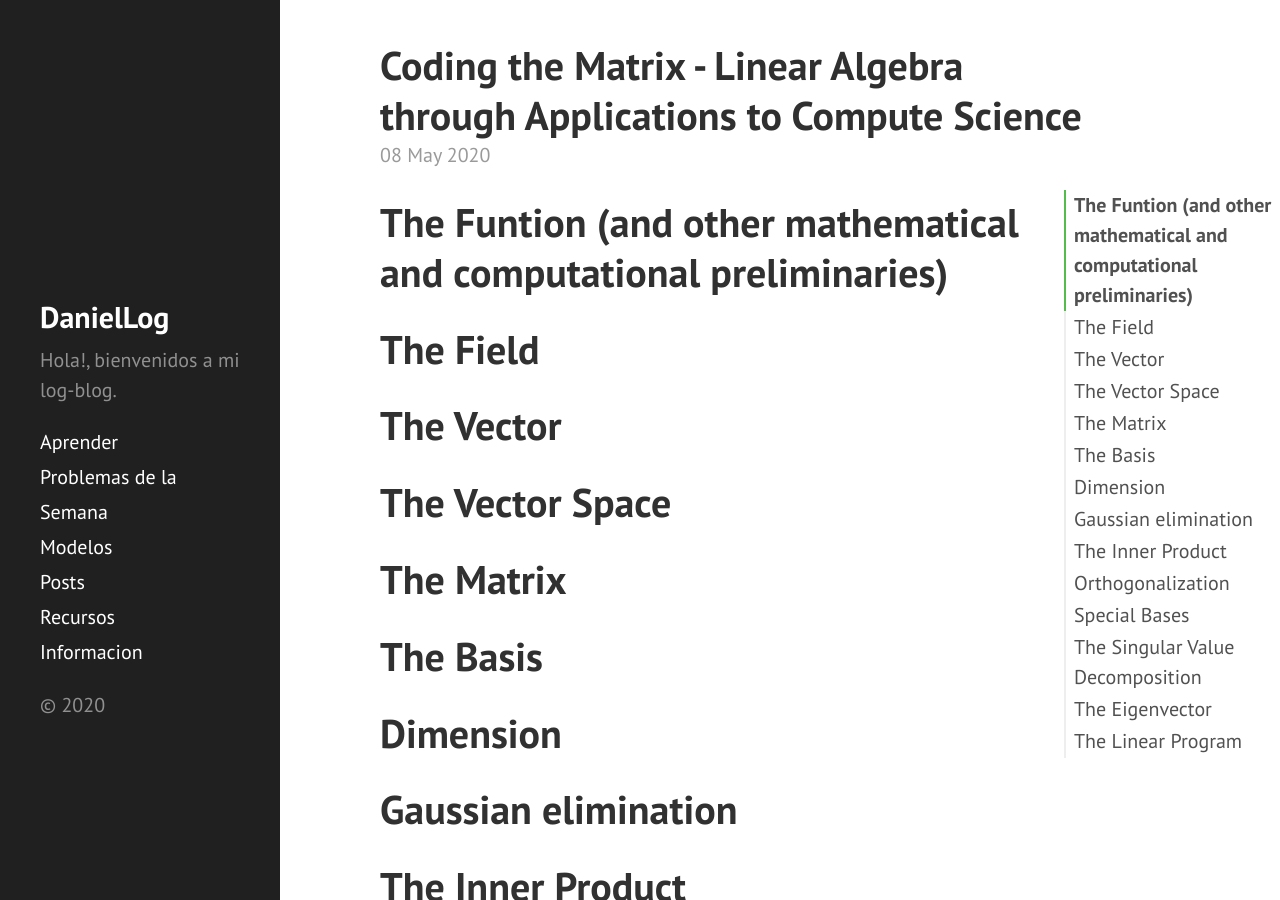
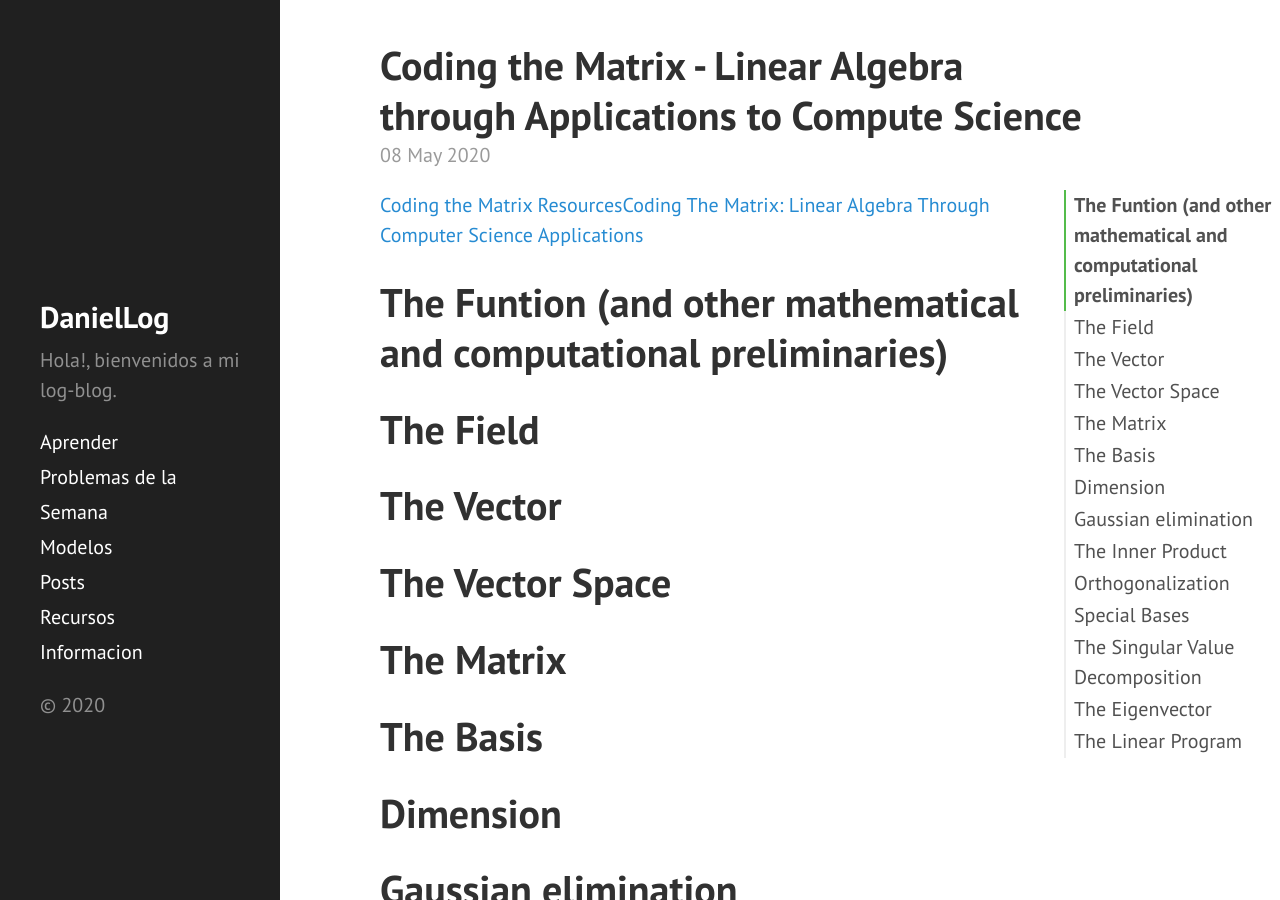
Before and after one commit to DanielBremont/danielbremont.github.io, a Jekyll site: the page built from _posts/libros/2020-05-08-coding-the-matrix.md, in a window 1280 px wide and 900 px high. Built offline with Jekyll 4.4.1, drawn with Linux system fonts in a browser that asks for light colours; our own code applies the rules of GitHub Pages for plain Markdown files.

Commit message:
Agregar nuevo post

```diff
--- a/_posts/libros/2020-05-08-coding-the-matrix.md
+++ b/_posts/libros/2020-05-08-coding-the-matrix.md
@@ -5,6 +5,9 @@ categories: libros
 ---
 
 <!--more-->
+
+[Coding the Matrix Resources](http://resources.codingthematrix.com/)
+[Coding The Matrix: Linear Algebra Through Computer Science Applications](https://codingthematrix.com/)
 
 # The Funtion (and other mathematical and computational preliminaries)
 # The Field
```
Also changed, not shown: pages/recursos.md (+1 -0 lines).
